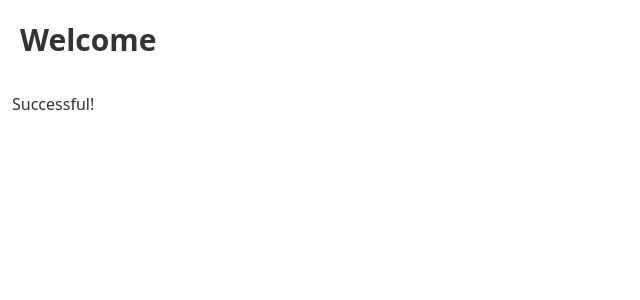
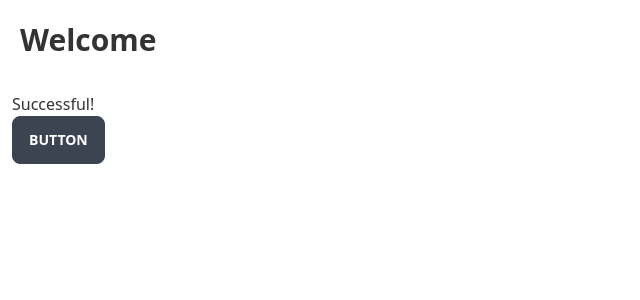
Before and after one commit to airRnot1106/nuxt-template-v2, a Nuxt app: page / in a window 1280 px wide. Shown: the top 300 px of the page, without its empty margins (0-640 px from the left). Built offline with nearby package versions, Linux system fonts and the light colour scheme.

Commit message:
yarn add daisyui

```diff
--- a/package.json
+++ b/package.json
@@ -21,5 +21,8 @@
     "prettier": "^2.8.1",
     "prettier-plugin-tailwindcss": "^0.2.1",
     "typescript": "^4.9.4"
+  },
+  "dependencies": {
+    "daisyui": "^2.45.0"
   }
 }
--- a/src/pages/index.vue
+++ b/src/pages/index.vue
@@ -3,5 +3,6 @@
 <template>
   <div class="p-3">
     <h2>Successful!</h2>
+    <button class="btn">Button</button>
   </div>
 </template>
--- /dev/null
+++ b/src/types/global.d.ts
@@ -0,0 +1 @@
+declare module 'daisyui';
--- a/tailwind.config.cjs
+++ b/tailwind.config.cjs
@@ -8,4 +8,6 @@ module.exports = {
       },
     },
   },
+  plugins: [require('daisyui')],
+  daisyui: {},
 };
```
Also changed, not shown: 1 other file (tests, documents, lock files or other folders).
